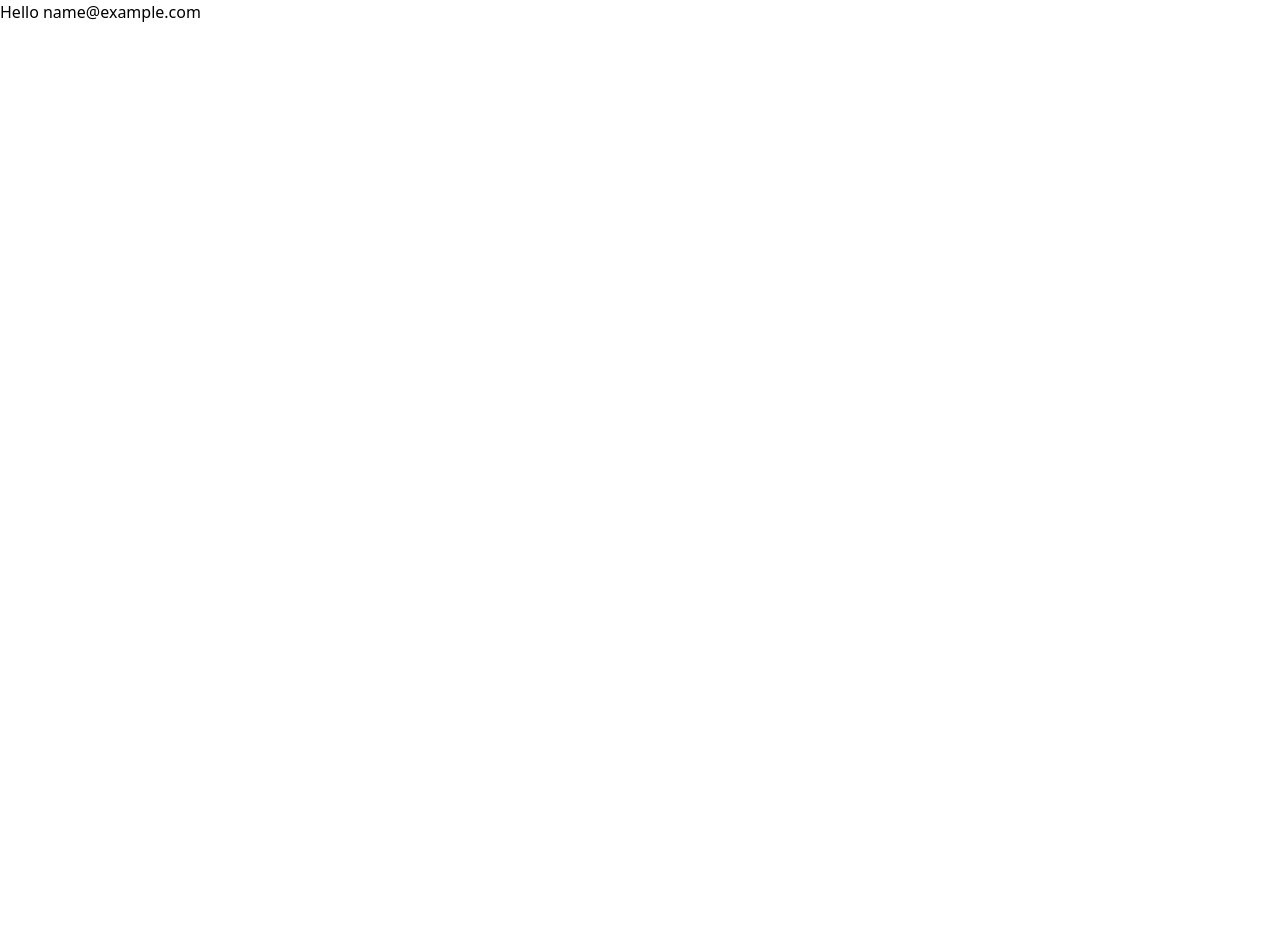
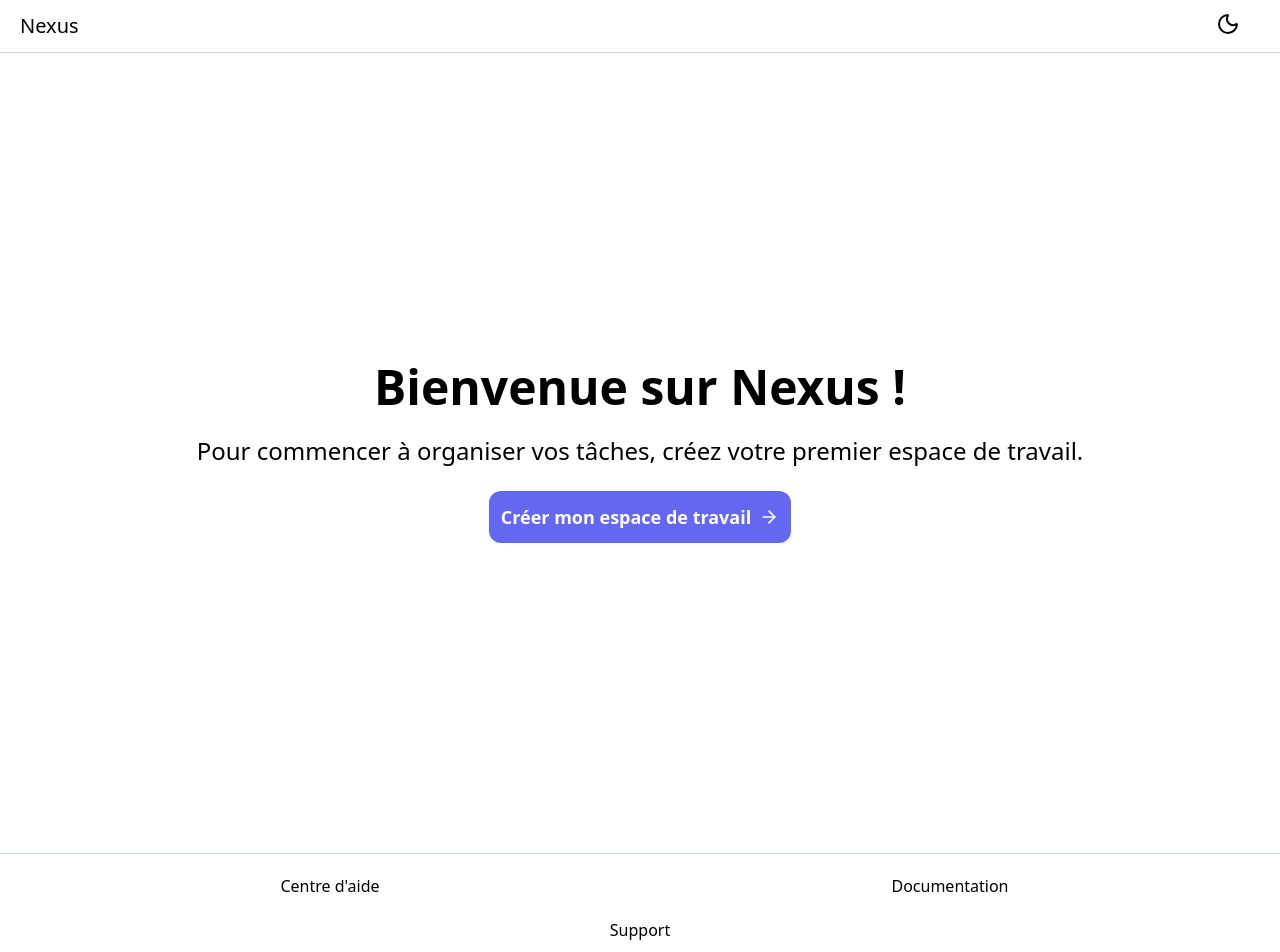
Before and after one commit to Eunock-web/Nexus-front, a React (Vite) app: page /dashboard in a window 1280 px wide. Shown: the top 952 px of the page. Before the commit the page ends 800 px from the top, so only its background shows below. Built offline with nearby package versions, Linux system fonts and the light colour scheme; sample sign-in values are in the browser's storage.

Commit message:
feat: Mis en place de la page Launching

```diff
--- a/src/features/otp/schemas/otp.schema.js
+++ /dev/null
@@ -1,5 +0,0 @@
-import {email, z} from 'zod';
-
-const OtpSchema = z.object({
-    code : z.string()
-});
--- /dev/null
+++ b/src/features/otp/schemas/otp.schema.ts
@@ -0,0 +1,5 @@
+import {z} from 'zod';
+
+export const OtpSchema = z.object({
+    code : z.string()
+});
--- /dev/null
+++ b/src/features/workspace/schemas/WorkspaceSchema.ts
@@ -0,0 +1,8 @@
+import z from "zod";
+
+
+export const WorkSpaceSchema = z.object({
+    name : z.string().min(3, "Le nom de l'espace de travail doit être au moins de trois lettres"),
+    slug : z.string().min(10, "La description de l'espace de travail doit etre au moins de 10 lettres"),
+    logoUrl : z.string()
+});
--- /dev/null
+++ b/src/layouts/Launcher/Footer.tsx
@@ -0,0 +1,16 @@
+
+
+function Footer(){
+    return <>
+        <div className="flex flex-col mb-7">
+            <div className="grid grid-cols-2 py-5  mx-2 px-3 text-center">
+                    <p> Centre d'aide </p>
+                    <p>Documentation </p>
+            </div>
+
+            <p className="text-center">Support </p>
+        </div>
+    </>
+}
+
+export default Footer
--- /dev/null
+++ b/src/layouts/Launcher/Main.tsx
@@ -0,0 +1,25 @@
+import { ArrowRight } from "lucide-react"
+import Button from "../../components/Button"
+
+
+function LaunchMain(){
+    return <>
+        <div className="flex flex-col  h-screen items-center justify-center mx-2">
+
+            <div className="flex flex-col gap-6 text-center ">
+                <div className="flex flex-col gap-6">
+                    <h1 className="text-5xl font-bold  "> Bienvenue sur Nexus !</h1>
+                    <p className="text-2xl">Pour commencer à organiser vos tâches, créez votre premier espace de travail.</p>
+                </div>
+
+                <div className="flex flex-row gap-2 justify-center items-center ">
+                    <Button className="flex text-center text-white text-lg  bg-primary p-3 gap-2 rounded-xl items-center "> Créer mon espace de travail <span> <ArrowRight className="" size={20} /> </span> </Button>
+                </div>
+            </div>
+
+
+        </div>
+    </>
+}
+
+export default LaunchMain
--- /dev/null
+++ b/src/layouts/Launcher/NavBar.tsx
@@ -0,0 +1,25 @@
+import { Moon } from "lucide-react";
+import { useAuth } from "../../hooks/useAuth";
+
+
+function NavBar(){
+    const {user} = useAuth();
+
+    return <>
+        <div className="flex flex-row justify-between p-3 mx-2">
+
+            {/**Logo plus appName */}
+            <div>
+                <h1 className="text-xl ">Nexus</h1>
+            </div>
+
+            <div className="flex flex-wrap gap-5">
+                <Moon />
+                <p> {user?.firstname} </p>
+            </div>
+
+        </div>
+    </>
+}
+
+export default NavBar;
--- a/src/pages/Dashboard.tsx
+++ b/src/pages/Dashboard.tsx
@@ -1,14 +1,19 @@
-import { useAuth } from "../hooks/useAuth"
+import Footer from "../layouts/Launcher/Footer";
+import LaunchMain from "../layouts/Launcher/Main";
+import NavBar from "../layouts/Launcher/NavBar";
 
 
 
 function Dashboard(){
-    const {user} = useAuth();
     return <>
-            <div>
-                <h1> Hello {user?.email} </h1>
-            </div>
-        </>
+        <div className="">
+            <NavBar />
+            <div className="border-b border-b-gray-300"></div>
+            <LaunchMain />
+            <div className="border-b border-b-gray-300"></div>
+            <Footer />
+        </div>
+    </>
 }
 
 export default Dashboard
--- /dev/null
+++ b/src/pages/Launcher.tsx
@@ -0,0 +1,11 @@
+
+
+function Launcher(){
+    return <>
+        <div>
+
+        </div>
+    </>
+}
+
+export default Launcher
--- a/src/utils/Layout.tsx
+++ b/src/utils/Layout.tsx
@@ -1,13 +1,10 @@
 import { Outlet } from "react-router-dom"
-// import NavBar from "../layouts/home/NavBar"
 
 
 function Layout(){
     return <>
         <div >
-            {/* <NavBar  /> */}
             <Outlet/>
-
         </div>
     </>
 }
```
